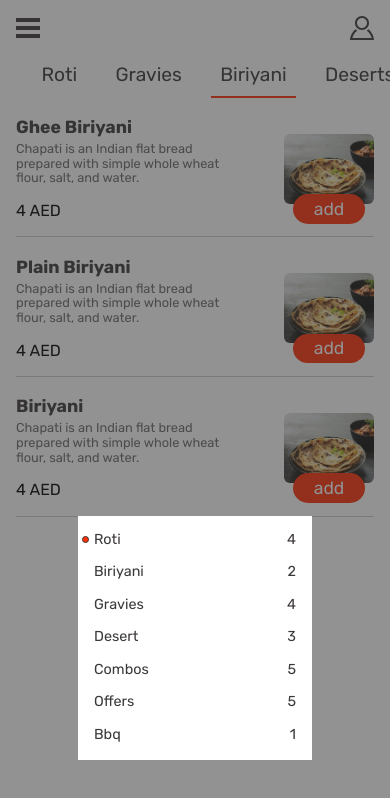
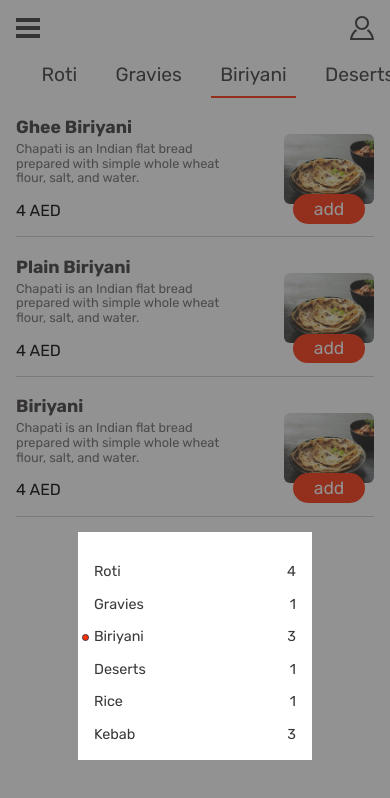
Before and after one commit to mohdsauood/madinat-islamabad, a Next.js app: page /menu/biriyani in a window 390 px wide. Both pictures are taken after a click on the button "Menu". Shown: the top 798 px of the page. Built offline with nearby package versions, Linux system fonts and the light colour scheme.

Commit message:
feat add smallmenu active item with the use of state

```diff
--- a/src/components/menu-components/small-menu/SmallMenu.js
+++ b/src/components/menu-components/small-menu/SmallMenu.js
@@ -1,42 +1,93 @@
 import React from 'react';
 import styles from './SmallMenu.module.css';
 import { useSmallMenuButton } from '../../../context/smallmenu-button-context/smallmenu-button-context';
+import Link from 'next/link';
 
-export default function SmallMenu() {
-  const { showSmallMenu } = useSmallMenuButton();
+export default function SmallMenu({ item }) {
+  const { showSmallMenu, handleShowSmallMenu } = useSmallMenuButton();
   const visibleState = showSmallMenu
     ? `${styles.smallMenuSec} ${styles.show}`
     : `${styles.hide}`;
   return (
     <section className={visibleState}>
-      <ul className={styles.smallMenuSec__ul}>
-        <li className={styles.smallMenuSec__ul__li}>
-          <p>Roti</p>
-          <p>4</p>
+      <ul className={styles.smallMenuSec__ul} onClick={handleShowSmallMenu}>
+        <li
+          className={
+            item == 'roti'
+              ? `${styles.smallMenuSec__ul__li} ${styles.currentItem}`
+              : styles.smallMenuSec__ul__li
+          }>
+          <Link href={`/menu/roti`}>
+            <a className={styles.smallMenuSec__ul__li__a}>
+              <p>Roti</p>
+              <p>4</p>
+            </a>
+          </Link>
         </li>
-        <li className={styles.smallMenuSec__ul__li}>
-          <p>biriyani</p>
-          <p>2</p>
+        <li
+          className={
+            item == 'gravies'
+              ? `${styles.smallMenuSec__ul__li} ${styles.currentItem}`
+              : styles.smallMenuSec__ul__li
+          }>
+          <Link href={`/menu/gravies`}>
+            <a className={styles.smallMenuSec__ul__li__a}>
+              <p>gravies</p>
+              <p>1</p>
+            </a>
+          </Link>
         </li>
-        <li className={styles.smallMenuSec__ul__li}>
-          <p>Gravies</p>
-          <p>4</p>
+        <li
+          className={
+            item == 'biriyani'
+              ? `${styles.smallMenuSec__ul__li} ${styles.currentItem}`
+              : styles.smallMenuSec__ul__li
+          }>
+          <Link href={`/menu/biriyani`}>
+            <a className={styles.smallMenuSec__ul__li__a}>
+              <p>biriyani</p>
+              <p>3</p>
+            </a>
+          </Link>
         </li>
-        <li className={styles.smallMenuSec__ul__li}>
-          <p>Desert</p>
-          <p>3</p>
+        <li
+          className={
+            item == 'deserts'
+              ? `${styles.smallMenuSec__ul__li} ${styles.currentItem}`
+              : styles.smallMenuSec__ul__li
+          }>
+          <Link href={`/menu/deserts`}>
+            <a className={styles.smallMenuSec__ul__li__a}>
+              <p>deserts</p>
+              <p>1</p>
+            </a>
+          </Link>
         </li>
-        <li className={styles.smallMenuSec__ul__li}>
-          <p>Combos</p>
-          <p>5</p>
+        <li
+          className={
+            item == 'rice'
+              ? `${styles.smallMenuSec__ul__li} ${styles.currentItem}`
+              : styles.smallMenuSec__ul__li
+          }>
+          <Link href={`/menu/rice`}>
+            <a className={styles.smallMenuSec__ul__li__a}>
+              <p>rice</p>
+              <p>1</p>
+            </a>
+          </Link>
         </li>
-        <li className={styles.smallMenuSec__ul__li}>
-          <p>Offers</p>
-          <p>5</p>
-        </li>
-        <li className={styles.smallMenuSec__ul__li}>
-          <p>bbq</p>
-          <p>1</p>
+        <li
+          className={
+            item == 'kebab'
+              ? `${styles.smallMenuSec__ul__li} ${styles.currentItem}`
+              : styles.smallMenuSec__ul__li
+          }>
+          <Link href={`/menu/kebab`}>
+            <a className={styles.smallMenuSec__ul__li__a}>
+              <p>kebab</p>
+              <p>3</p>
+            </a>
+          </Link>
         </li>
       </ul>
     </section>
--- a/src/components/menu-components/small-menu/SmallMenu.module.css
+++ b/src/components/menu-components/small-menu/SmallMenu.module.css
@@ -35,12 +35,16 @@
   margin-top: 1rem;
   text-transform: capitalize;
 }
-.smallMenuSec__ul__li:nth-child(1) {
-  margin-top: 0;
+.smallMenuSec__ul__li__a {
+  display: flex;
+  justify-content: space-between;
+  width: 100%;
+}
+.currentItem {
   position: relative;
 }
 
-.smallMenuSec__ul__li:nth-child(1):before {
+.currentItem:before {
   position: absolute;
   left: -12px;
   top: 25%;
--- a/src/pages/menu/[item]/index.js
+++ b/src/pages/menu/[item]/index.js
@@ -31,7 +31,7 @@ export default function index() {
             <SubNav item={item} />
             <Items item={item} />
             <MenuButton />
-            <SmallMenu />
+            <SmallMenu item={item} />
             <ViewCartButton />
             <CartSection />
           </Main>
```
